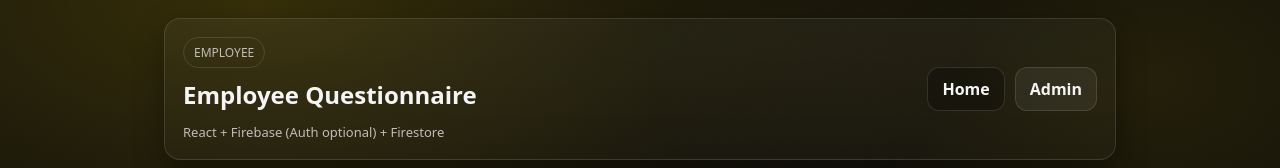
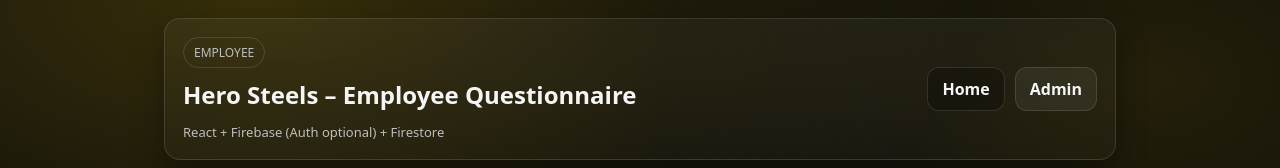
Before and after one commit to prempandey123/Questionnaire, a React (Create React App) app: page / in a window 1280 px wide. Shown: the top 168 px of the page. Built offline with nearby package versions, Linux system fonts and the light colour scheme; no server answers; the database is empty.

Commit message:
4th commit

```diff
--- a/src/components/Header.js
+++ b/src/components/Header.js
@@ -21,7 +21,7 @@
       <div className="card" style={{ display: 'flex', alignItems: 'center', justifyContent: 'space-between' }}>
         <div>
           <div className="badge">{isAdmin ? 'ADMIN' : 'EMPLOYEE'}</div>
-          <h2 style={{ marginTop: 10 }}>Employee Questionnaire</h2>
+          <h2 style={{ marginTop: 10 }}>Hero Steels – Employee Questionnaire</h2>
           <div className="muted" style={{ fontSize: 13 }}>
             React + Firebase (Auth optional) + Firestore
           </div>
```
